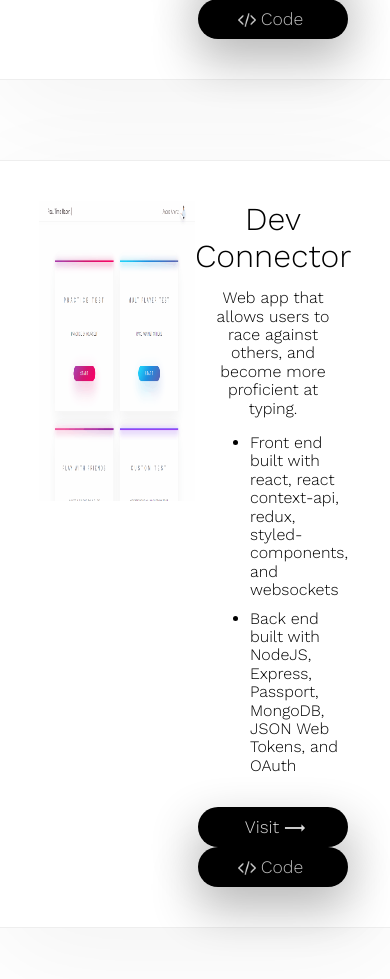
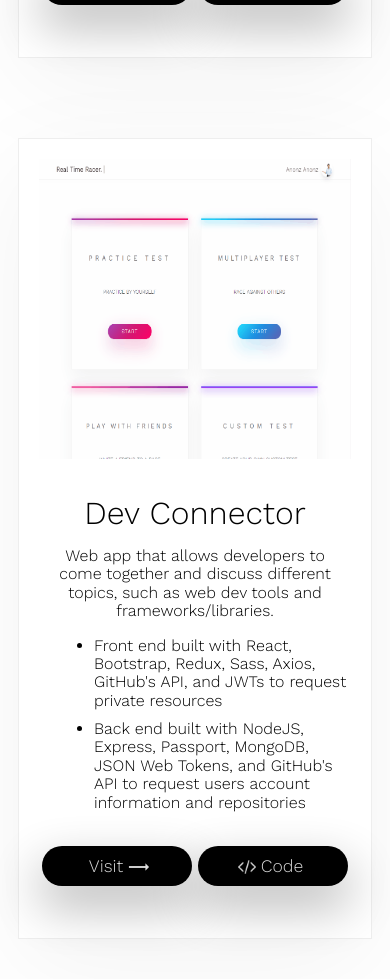
Before and after one commit to KyleS-99/Portfolio-Site, a React (Create React App) app in the folder client/: page / in a window 390 px wide. Shown: the part 1700-2679 px from the top of the page. Built offline with nearby package versions, Linux system fonts and the light colour scheme.

Commit message:
Made project items responsive on all views

```diff
--- a/client/src/components/Projects.js
+++ b/client/src/components/Projects.js
@@ -36,6 +36,20 @@
     &:hover {
         transform: translateY(-3px);
         box-shadow: 0px 28px 102px -1px rgba(0,0,0,0.08);
+    }
+
+
+    @media (max-width: 768px) {
+        flex-direction: column;
+        padding: 20px;
+
+        & > div {
+            width: 100%;
+        }
+
+        & > div + div {
+            margin: 2rem 0;
+        }
     }
 `;
 
@@ -86,9 +100,22 @@
 const ButtonContainer = styled.div`
     display: flex;
     flex-direction: row;
-    flex-wrap: wrap;
     justify-content: space-around;
-    margin-top: 2rem;
+    margin-top: 11%;
+
+    @media (max-width: 375px) {
+        flex-direction: column;
+        justify-content: center;
+        align-items: center;
+
+        & > a + a {
+            margin-top: 1.5rem;
+        }
+
+        & > a {
+            width: 80%;
+        }
+    }
 `;
 
 const Button = styled.a`
@@ -142,7 +169,7 @@
                         <Title>real time racer</Title>
                         <Description>Web app that allows users to race against others, and become more proficient at typing.</Description>
                         <UL>
-                            <li>Front end built with react, react context-api, redux, styled-components, and websockets</li>
+                            <li>Front end built with React, React-Router-DOM, React-Context-API, Redux, Styled-Components, Axios, and WebSockets</li>
                             <li>Back end built with NodeJS, Express, Passport, MongoDB, JSON Web Tokens, and OAuth</li>
                         </UL>
                         <ButtonContainer>
@@ -186,10 +213,10 @@
 
                     <Info>
                         <Title>dev connector</Title>
-                        <Description>Web app that allows users to race against others, and become more proficient at typing.</Description>
+                        <Description>Web app that allows developers to come together and discuss different topics, such as web dev tools and frameworks/libraries.</Description>
                         <UL>
-                            <li>Front end built with react, react context-api, redux, styled-components, and websockets</li>
-                            <li>Back end built with NodeJS, Express, Passport, MongoDB, JSON Web Tokens, and OAuth</li>
+                            <li>Front end built with React, Bootstrap, Redux, Sass, Axios, GitHub's API, and JWTs to request private resources</li>
+                            <li>Back end built with NodeJS, Express, Passport, MongoDB, JSON Web Tokens, and GitHub's API to request users account information and repositories</li>
                         </UL>
                         <ButtonContainer>
                             <Button
```
